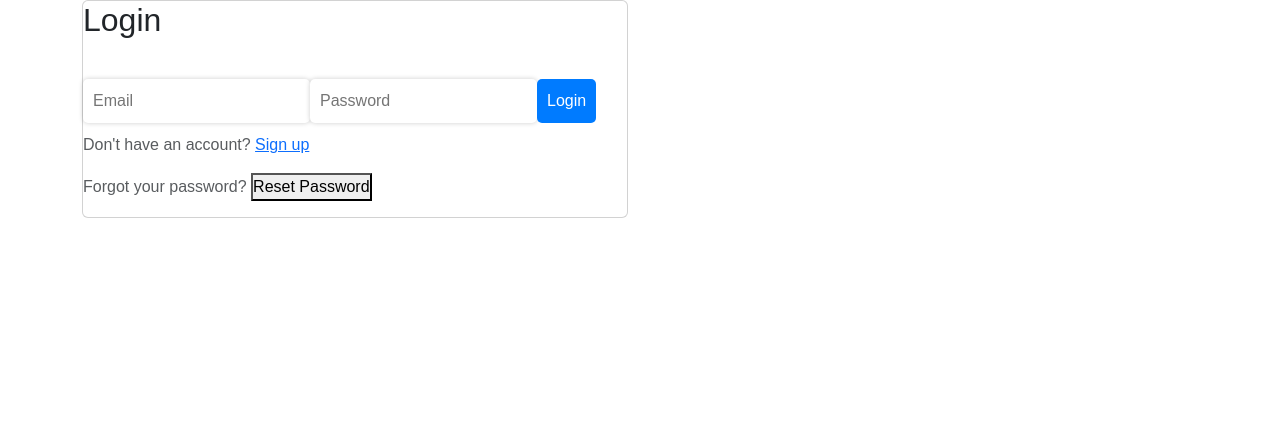
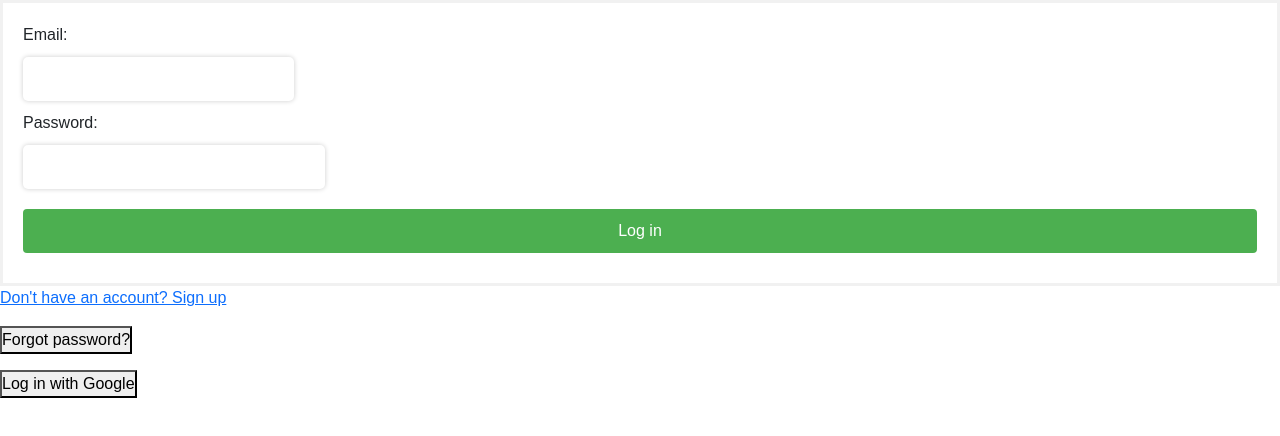
Before and after one commit to MayurBehere/ResumeIt, a React (Create React App) app: page /login in a window 1280 px wide. Shown: the top 436 px of the page. Built offline with nearby package versions, Linux system fonts and the light colour scheme.

Commit message:
Google authentication added

```diff
--- a/package.json
+++ b/package.json
@@ -6,6 +6,7 @@
     "@testing-library/jest-dom": "^5.17.0",
     "@testing-library/react": "^13.4.0",
     "@testing-library/user-event": "^13.5.0",
+    "firebase": "^10.5.2",
     "react": "^18.2.0",
     "react-dom": "^18.2.0",
     "react-feather": "^2.0.10",
--- a/src/components/Login/Login.js
+++ b/src/components/Login/Login.js
@@ -3,6 +3,7 @@ import React, { useState } from 'react';
 import { signInWithEmailAndPassword, sendPasswordResetEmail } from 'firebase/auth';
 import { auth } from '../../firebase';
 import { Link, useNavigate } from 'react-router-dom';
+import { GoogleAuthProvider, signInWithPopup } from 'firebase/auth';
 import './Login.module.css';
 
 // Define the Login component
@@ -13,6 +14,8 @@ function Login() {
     const [error, setError] = useState('');
     const [submitButtonDisabled, setSubmitButtonDisabled] = useState(false);
     const [forgotPassword, setForgotPassword] = useState(false);
+    const [emailAuthSuccess, setEmailAuthSuccess] = useState(false);
+    const [googleAuthSuccess, setGoogleAuthSuccess] = useState(false);
     // Define a navigate function using the useNavigate hook from react-router-dom
     const navigate = useNavigate();
 
@@ -29,109 +32,94 @@ function Login() {
 
             // Use Firebase's signInWithEmailAndPassword function to sign in the user
             signInWithEmailAndPassword(auth, email, password)
-                .then(() => {
-                    setSubmitButtonDisabled(false);
-                    // Navigate to the home page upon successful login
-                    navigate('/resume-it');
+                .then((userCredential) => {
+                    // Signed in
+                    const user = userCredential.user;
+                    console.log(user);
+                    setEmailAuthSuccess(true);
+                    if (googleAuthSuccess) {
+                        navigate('/Resume-it');
+                    }
                 })
                 .catch((error) => {
+                    const errorCode = error.code;
+                    const errorMessage = error.message;
+                    console.error('Error signing in:', error);
+                    setError('Invalid email or password. Please try again.');
                     setSubmitButtonDisabled(false);
-                    console.error('Error logging in:', error);
-                    setError('Invalid email or password. Please try again.');
                 });
         }
     };
 
-    // Define a function to handle forgot password form submission
-    const handleForgotPassword = (event) => {
-        event.preventDefault();
+    // Define a function to handle Google sign in
+    const handleGoogleSignIn = () => {
+        const provider = new GoogleAuthProvider();
+        signInWithPopup(auth, provider)
+            .then((result) => {
+                const user = result.user;
+                console.log(user);
+                setGoogleAuthSuccess(true);
+                if (emailAuthSuccess) {
+                    navigate('/Resume-it');
+                } else {
+                    navigate('/Resume-it');
+                }
 
-        // Check if email field is filled out
-        if (!email) {
-            setError('Please enter your email');
-        } else {
-            setError('');
-            setSubmitButtonDisabled(true);
+            })
+            .catch((error) => {
+                console.error('Error signing in with Google:', error);
+                setError('Error signing in with Google. Please try again.');
+            });
+    };
 
-            // Use Firebase's sendPasswordResetEmail function to send a password reset email to the user
+    // Define a function to handle forgot password link click
+    const handleForgotPassword = () => {
         sendPasswordResetEmail(auth, email)
             .then(() => {
-                    setSubmitButtonDisabled(false);
+                console.log('Password reset email sent');
+                setForgotPassword(false);
                 setError('Password reset email sent. Please check your inbox.');
             })
             .catch((error) => {
-                    setSubmitButtonDisabled(false);
                 console.error('Error sending password reset email:', error);
-                    setError('Invalid email. Please try again.');
+                setError('Error sending password reset email. Please try again.');
             });
-        }
     };
 
-    // Render the Login component
     return (
-        <div className="container">
-            <div className="row">
-                <div className="col-md-6">
-                    <div className="card">
-                        {forgotPassword ? (
-                            <form onSubmit={handleForgotPassword} className="box">
-                                <h1>Forgot Password</h1>
-                                {error && <p className="text-danger">{error}</p>}
-                                <input
-                                    type="text"
-                                    name="email"
-                                    placeholder="Email"
-                                    value={email}
-                                    onChange={(event) => setEmail(event.target.value)}
-                                />
-                                <input
-                                    type="submit"
-                                    name=""
-                                    value="Send Password Reset Email"
-                                    disabled={submitButtonDisabled}
-                                />
-                                <p className="text-muted">
-                                    Remembered your password? <button onClick={() => setForgotPassword(false)}>Login</button>
-                                </p>
+        <div>
+            <form onSubmit={handleSubmit}>
+                <label>
+                    Email:
+                    <input type="email" value={email} onChange={(event) => setEmail(event.target.value)} />
+                </label>
+                <br />
+                <label>
+                    Password:
+                    <input type="password" value={password} onChange={(event) => setPassword(event.target.value)} />
+                </label>
+                <br />
+                <button type="submit" disabled={submitButtonDisabled}>Log in</button>
             </form>
-                        ) : (
-                            <form onSubmit={handleSubmit} className="box">
-                                <h1>Login</h1>
-                                {error && <p className="text-danger">{error}</p>}
-                                <input
-                                    type="text"
-                                    name="email"
-                                    placeholder="Email"
-                                    value={email}
-                                    onChange={(event) => setEmail(event.target.value)}
-                                />
-                                <input
-                                    type="password"
-                                    name="password"
-                                    placeholder="Password"
-                                    value={password}
-                                    onChange={(event) => setPassword(event.target.value)}
-                                />
-                                <input
-                                    type="submit"
-                                    name=""
-                                    value="Login"
-                                    disabled={submitButtonDisabled}
-                                />
-                                <p className="text-muted">
-                                    Don't have an account? <Link to="/signup">Sign up</Link>
-                                </p>
-                                <p className="text-muted">
-                                    Forgot your password? <button onClick={() => setForgotPassword(true)}>Reset Password</button>
-                                </p>
+            <p><Link to="/signup">Don't have an account? Sign up</Link></p>
+            <p><button onClick={() => setForgotPassword(true)}>Forgot password?</button></p>
+            {forgotPassword && (
+                <div>
+                    <p>Enter your email address to reset your password:</p>
+                    <form onSubmit={handleForgotPassword}>
+                        <label>
+                            Email:
+                            <input type="email" value={email} onChange={(event) => setEmail(event.target.value)} />
+                        </label>
+                        <br />
+                        <button type="submit">Reset password</button>
                     </form>
+                </div>
             )}
-                    </div>
-                </div>
-            </div>
+            <button onClick={handleGoogleSignIn}>Log in with Google</button>
+            {error && <p>{error}</p>}
         </div>
     );
-}
+};
 
-// Export the Login component as the default export of this module
 export default Login;
--- a/src/components/Login/Login.module.css
+++ b/src/components/Login/Login.module.css
@@ -1,65 +1,82 @@
-.container {
-    display: flex;
-    justify-content: center;
-    align-items: center;
-    height: 100vh;
-  }
+/* Style the form inputs */
+input[type="email"],
+input[type="password"] {
+  padding: 10px;
+  margin: 10px 0;
+  border: 1px solid #ccc;
+  border-radius: 4px;
+  box-sizing: border-box;
+  width: 100%;
+}
 
-  .card {
-    width: 400px;
-    padding: 20px;
-    border-radius: 10px;
-    box-shadow: 0 0 10px rgba(0, 0, 0, 0.2);
-  }
+/* Style the submit button */
+button[type="submit"] {
+  background-color: #4CAF50;
+  color: white;
+  padding: 10px 20px;
+  margin: 10px 0;
+  border: none;
+  border-radius: 4px;
+  cursor: pointer;
+  width: 100%;
+}
 
-  .box {
-    display: flex;
-    flex-direction: column;
-  }
+/* Style the forgot password button */
+button[type="button"] {
+  background-color: #f44336;
+  color: white;
+  padding: 10px 20px;
+  margin: 10px 0;
+  border: none;
+  border-radius: 4px;
+  cursor: pointer;
+  width: 100%;
+}
 
-  h1 {
-    font-size: 2rem;
-    margin-bottom: 20px;
-  }
+/* Style the Google sign in button */
+button[type="button"].google {
+  background-color: #dd4b39;
+  color: white;
+  padding: 10px 20px;
+  margin: 10px 0;
+  border: none;
+  border-radius: 4px;
+  cursor: pointer;
+  width: 100%;
+}
 
-  input[type="text"],
-  input[type="password"] {
-    padding: 10px;
-    margin-bottom: 10px;
-    border: none;
-    border-radius: 5px;
-    box-shadow: 0 0 5px rgba(0, 0, 0, 0.2);
-  }
+/* Style the error message */
+p.error {
+  color: #f44336;
+}
 
-  input[type="submit"] {
-    padding: 10px;
-    margin-top: 20px;
-    background-color: #007bff;
-    color: #fff;
-    border: none;
-    border-radius: 5px;
-    cursor: pointer;
-  }
+/* Style the link to sign up */
+p.signup {
+  margin-top: 20px;
+}
 
-  input[type="submit"]:hover {
-    background-color: #0069d9;
-  }
+/* Style the container */
+div.container {
+  margin: auto;
+  width: 50%;
+  padding: 10px;
+}
 
-  .text-danger {
-    color: red;
-    margin-top: 10px;
-  }
+/* Style the form */
+form {
+  border: 3px solid #f1f1f1;
+  padding: 20px;
+}
 
-  .text-muted {
-    margin-top: 20px;
-    font-size: 0.8rem;
-  }
+/* Style the form header */
+h2 {
+  text-align: center;
+  font-size: 28px;
+  margin-bottom: 20px;
+}
 
-  .text-muted a {
-    color: #007bff;
-    text-decoration: none;
-  }
-
-  .text-muted a:hover {
-    text-decoration: underline;
-  }
+/* Style the form footer */
+p.footer {
+  text-align: center;
+  margin-top: 20px;
+}
--- a/src/components/SignUp/Signup.js
+++ b/src/components/SignUp/Signup.js
@@ -3,6 +3,7 @@ import React, { useState } from 'react';
 import { createUserWithEmailAndPassword , updateProfile } from 'firebase/auth';
 import { auth } from '../../firebase';
 import { Link , useNavigate  } from 'react-router-dom';
+import { GoogleAuthProvider, signInWithPopup } from 'firebase/auth';
 import './Signup.module.css'
 
 // Defining the Signup component
@@ -48,6 +49,20 @@ function Signup() {
     }
   };
 
+  const handleGoogleSignIn = () => {
+    const provider = new GoogleAuthProvider();
+    signInWithPopup(auth, provider)
+      .then((result) => {
+        const user = result.user;
+        console.log(user);
+        navigate('/login');
+      })
+      .catch((error) => {
+        console.error('Error signing in with Google:', error);
+        setError('Error signing in with Google. Please try again.');
+      });
+  };
+
   // Rendering the Signup component
   return (
     <div>
@@ -71,7 +86,13 @@ function Signup() {
                 {/* Error message */}
                 {error && <p className="text-danger">{error}</p>}
               </form>
-
+              <div>
+                <form onSubmit={handleSubmit}>
+                  {/* Form fields */}
+                  <button type="submit">Sign up</button>
+                </form>
+                <button onClick={handleGoogleSignIn}>Sign up with Google</button>
+              </div>
               {/* Login link */}
               <p className="text-muted mt-3">Already have an account? <Link to="/login">Login</Link></p>
             </div>
```
Also changed, not shown: 1 other file (tests, documents, lock files or other folders). Lines whose indentation alone changed are shown as unchanged.
